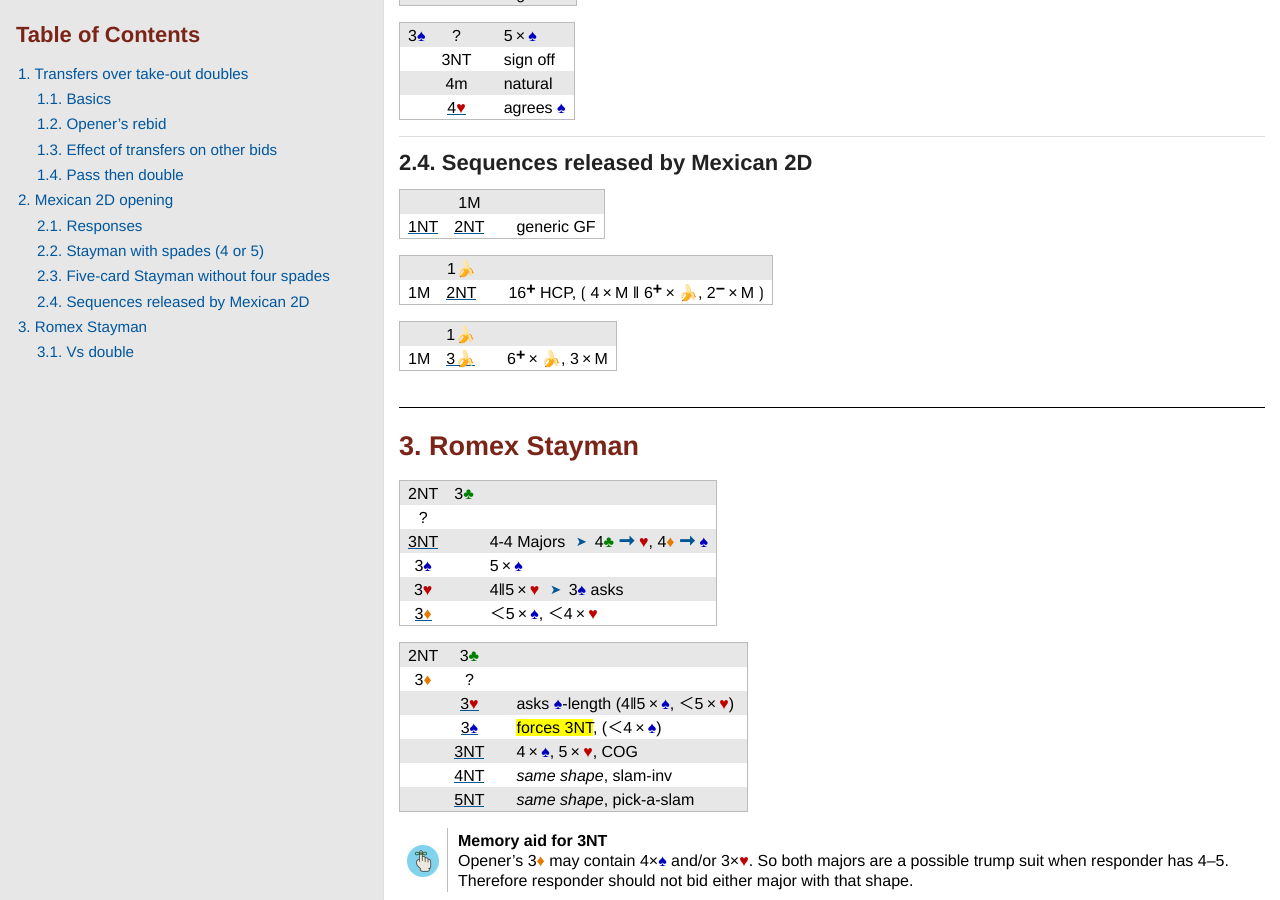
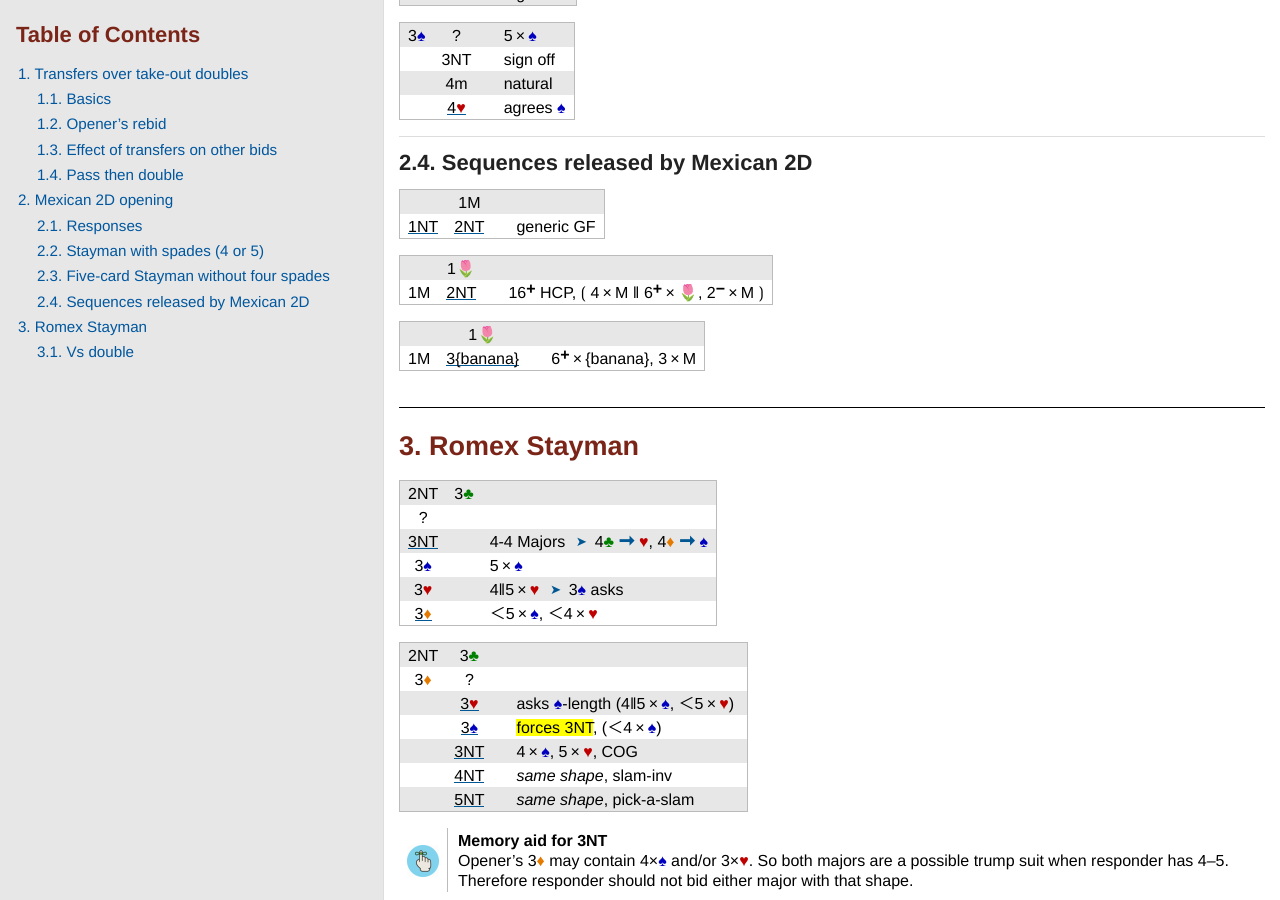
Before and after one commit to kjraywood/kjraywood.github.io, a Jekyll site: the page rbsys/staging.html, which Jekyll copies as it is, in a window 1280 px wide and 900 px high, scrolled down 2887 px. Built offline with Jekyll 4.4.1, drawn with Linux system fonts in a browser that asks for light colours.

Commit message:
replace bananas with tulips

```diff
--- a/rbsys/staging.html
+++ b/rbsys/staging.html
@@ -590,7 +590,7 @@
 <tbody>
 <tr>
 <td class="tableblock halign-center valign-top"></td>
-<td class="tableblock halign-center valign-top"><p class="tableblock">1&#x1f34c;</p></td>
+<td class="tableblock halign-center valign-top"><p class="tableblock">1&#x1f337;</p></td>
 <td class="tableblock halign-center valign-top"></td>
 <td class="tableblock halign-left valign-top"></td>
 </tr>
@@ -599,8 +599,8 @@
 <td class="tableblock halign-center valign-top"><p class="tableblock"><span class="alert">2NT</span></p></td>
 <td class="tableblock halign-center valign-top"></td>
 <td class="tableblock halign-left valign-top"><p class="tableblock">16<span class="vhigher"><strong>+</strong></span> HCP,
-                 <span class="nobr">&#x27ee; 4&thinsp;&times;&thinsp;M &#x2016;
-		       6<span class="vhigher"><strong>+</strong></span>&thinsp;&times;&thinsp;&#x1f34c;, 2<span class="vhigher"><strong>&#8722;</strong></span>&thinsp;&times;&thinsp;M &#x27ef;</span></p></td>
+                   <span class="nobr">&#x27ee; 4&thinsp;&times;&thinsp;M &#x2016;
+		          6<span class="vhigher"><strong>+</strong></span>&thinsp;&times;&thinsp;&#x1f337;, 2<span class="vhigher"><strong>&#8722;</strong></span>&thinsp;&times;&thinsp;M &#x27ef;</span></p></td>
 </tr>
 </tbody>
 </table>
@@ -614,15 +614,15 @@
 <tbody>
 <tr>
 <td class="tableblock halign-center valign-top"></td>
-<td class="tableblock halign-center valign-top"><p class="tableblock">1&#x1f34c;</p></td>
+<td class="tableblock halign-center valign-top"><p class="tableblock">1&#x1f337;</p></td>
 <td class="tableblock halign-center valign-top"></td>
 <td class="tableblock halign-left valign-top"></td>
 </tr>
 <tr>
 <td class="tableblock halign-center valign-top"><p class="tableblock">1M</p></td>
-<td class="tableblock halign-center valign-top"><p class="tableblock"><span class="alert">3&#x1f34c;</span></p></td>
+<td class="tableblock halign-center valign-top"><p class="tableblock"><span class="alert">3{banana}</span></p></td>
 <td class="tableblock halign-center valign-top"></td>
-<td class="tableblock halign-left valign-top"><p class="tableblock">6<span class="vhigher"><strong>+</strong></span>&thinsp;&times;&thinsp;&#x1f34c;, 3&thinsp;&times;&thinsp;M</p></td>
+<td class="tableblock halign-left valign-top"><p class="tableblock">6<span class="vhigher"><strong>+</strong></span>&thinsp;&times;&thinsp;{banana}, 3&thinsp;&times;&thinsp;M</p></td>
 </tr>
 </tbody>
 </table>
```
